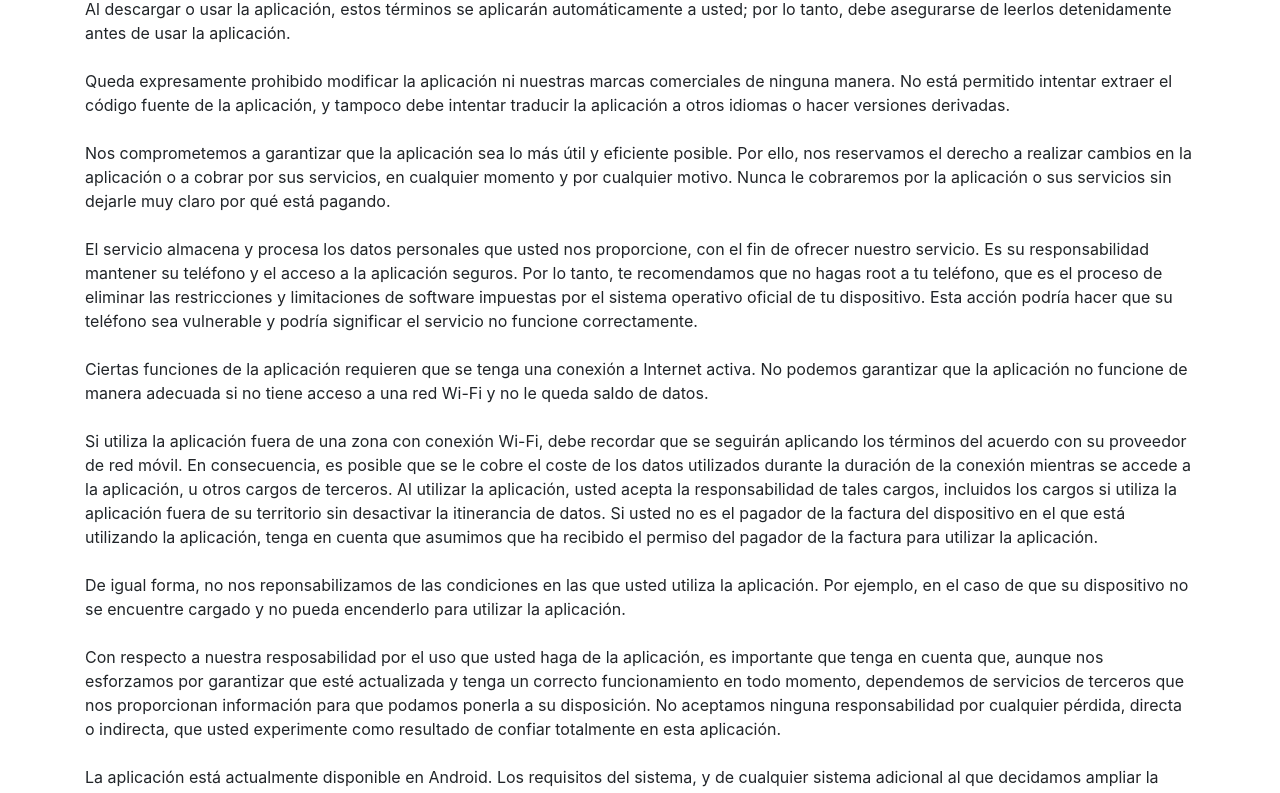
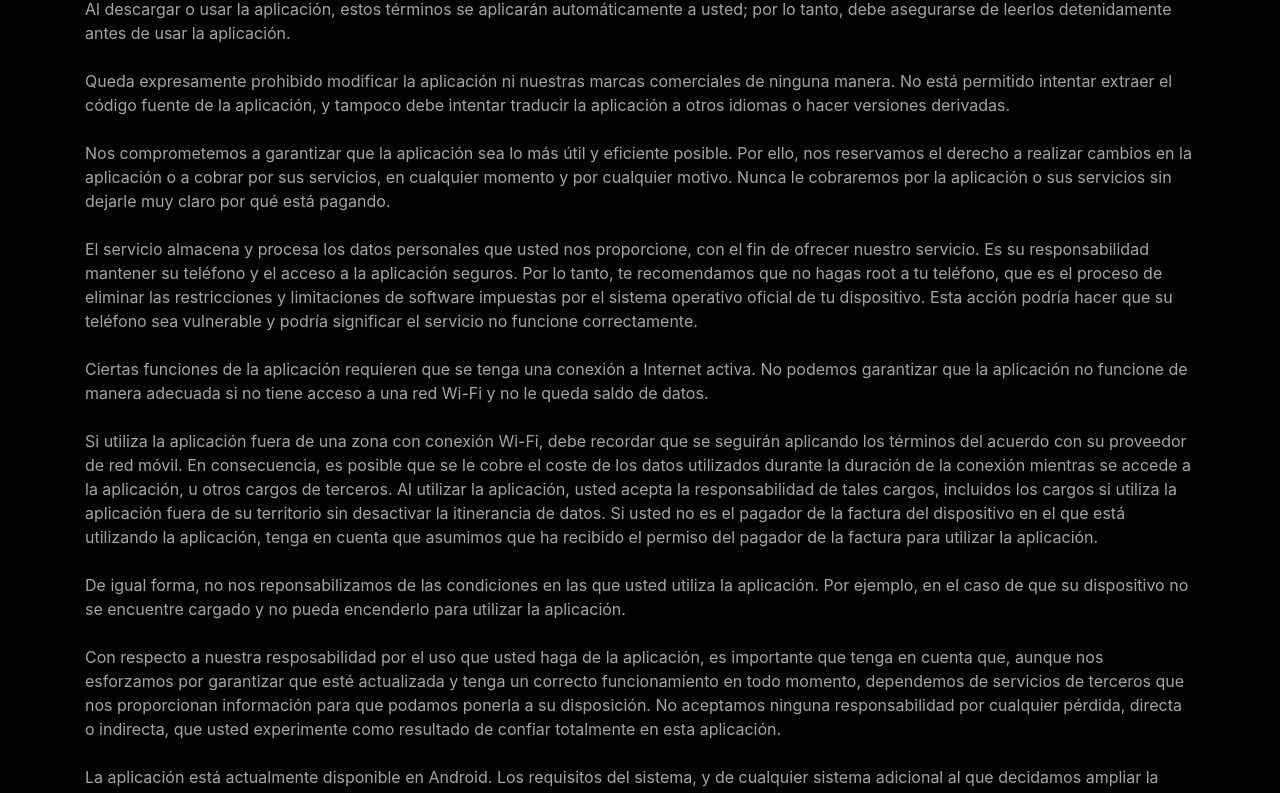
Before and after one commit to webserveis/Webserveis, a plain HTML site: page eula-es.html in a window 1280 px wide. Shown: the part 49-842 px from the top of the page. Drawn offline with nearby package versions, Linux system fonts and the dark colour scheme.

Commit message:
Update eula-es.html

```diff
--- a/eula-es.html
+++ b/eula-es.html
@@ -6,6 +6,19 @@
     <meta name="viewport" content="width=device-width, initial-scale=1.0">
     <link rel="stylesheet" href="https://stackpath.bootstrapcdn.com/bootstrap/4.3.1/css/bootstrap.min.css" integrity="sha384-ggOyR0iXCbMQv3Xipma34MD+dH/1fQ784/j6cY/iJTQUOhcWr7x9JvoRxT2MZw1T" crossorigin="anonymous">
     <link rel="alternate" hreflang="en" href="https://webserveis.netlify.app/eula.html" />
+        <style>
+html { background-color: white;}
+
+/* dark mode support */
+@media (prefers-color-scheme: dark) {
+	html {
+		filter: invert(100%) hue-rotate(180deg) brightness(75%);
+	}
+	img:not(.ignore-color-scheme), video:not(.ignore-color-scheme), .ignore-color-scheme {
+		filter: invert(100%) hue-rotate(180deg) brightness(150%) !important;
+	}
+}
+</style>
   </head>
 
 <body>
```
